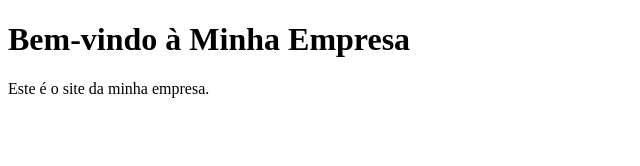
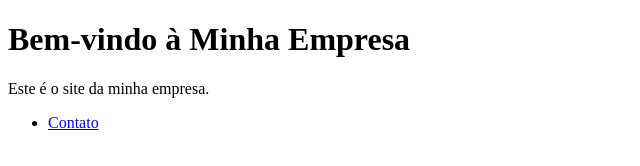
Before and after one commit to gd2solucoes/gd2solucoes, a plain HTML site: page index.html in a window 1280 px wide. Shown: the full height of the page, 0-640 px from the left. Drawn offline with Linux system fonts and the light colour scheme.

Commit message:
Update index.html

```diff
--- a/index.html
+++ b/index.html
@@ -6,5 +6,8 @@
 <body>
     <h1>Bem-vindo à Minha Empresa</h1>
     <p>Este é o site da minha empresa.</p>
+    <ul>
+        <li><a href="contato.html">Contato</a></li>
+    </ul>
 </body>
 </html>
```
